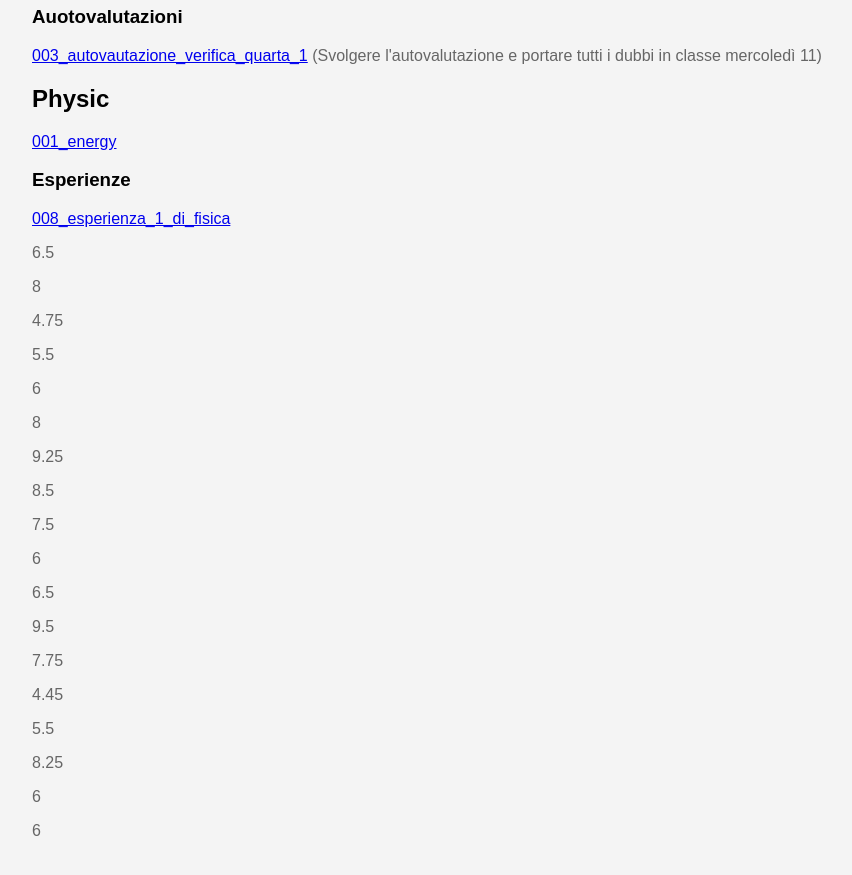
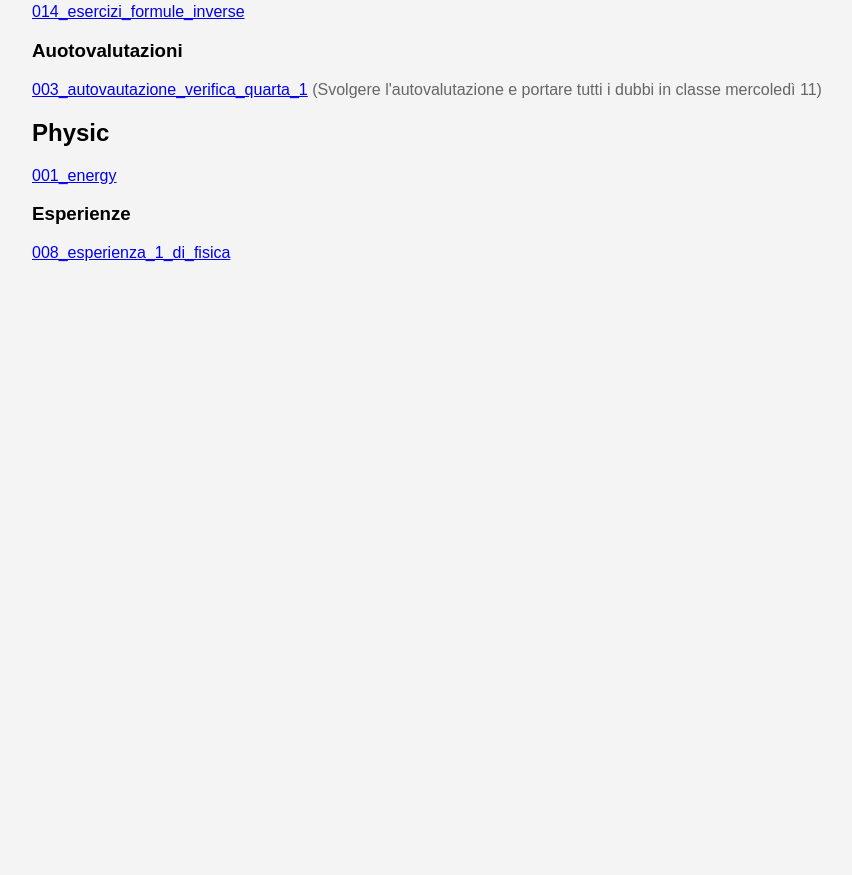
Before and after one commit to edoardoted99/edoardoted99.github.io, a plain HTML site: page 4ALSU.html in a window 1280 px wide. Shown: the part 283-1158 px from the top of the page, without its empty margins (8-860 px from the left). After the commit the page ends 800 px from the top, so only its background shows below. Drawn offline with Linux system fonts and the light colour scheme.

Commit message:
formule inverse

```diff
--- a/4ALSU.html
+++ b/4ALSU.html
@@ -40,6 +40,7 @@
    <p><a href="002_prodotti_notevoli.pdf" target="_blank">002_prodotti_notevoli</a></p>
    <p><a href="007_verifica_1_di_matematica_4ALSU.pdf" target="_blank">007_verifica_1_di_matematica_4ALSU</a></p>
    <p><a href="009_report_verifica_12_ottobre_4ALSU.pdf" target="_blank">009_report_verifica_12_ottobre_4ALSU</a></p>
+   <p><a href="014_esercizi_formule_inverse.pdf" target="_blank">014_esercizi_formule_inverse</a></p>
 
    <h3>Auotovalutazioni</h3>
    <p><a href="003_autovalutazione_verifica_quarta_1.pdf" target="_blank">003_autovautazione_verifica_quarta_1</a> (Svolgere l'autovalutazione e portare tutti i dubbi in classe mercoledì 11)</p>
@@ -48,24 +49,7 @@
    <p><a href="001_energy.pdf" target="_blank">001_energy</a></p>
    <h3>Esperienze</h3>
    <p><a href="008_esperienza_1_di_fisica.pdf" target="_blank">008_esperienza_1_di_fisica</a></p>
-   <p>6.5</p>
-   <p>8</p>
-   <p>4.75</p>
-   <p>5.5</p>
-   <p>6</p>
-   <p>8</p>
-   <p>9.25</p>
-   <p>8.5</p>
-   <p>7.5</p>
-   <p>6</p>
-   <p>6.5</p>
-   <p>9.5</p>
-   <p>7.75</p>
-   <p>4.45</p>
-   <p>5.5</p>
-   <p>8.25</p>
-   <p>6</p>
-   <p>6</p>
+
 
 
 </body>
```
Also changed, not shown: 3BLL.html (+1 -1 lines), 3CLSU.html (+1 -1 lines), 4ALC.html (+1 -1 lines), 1 other file.
